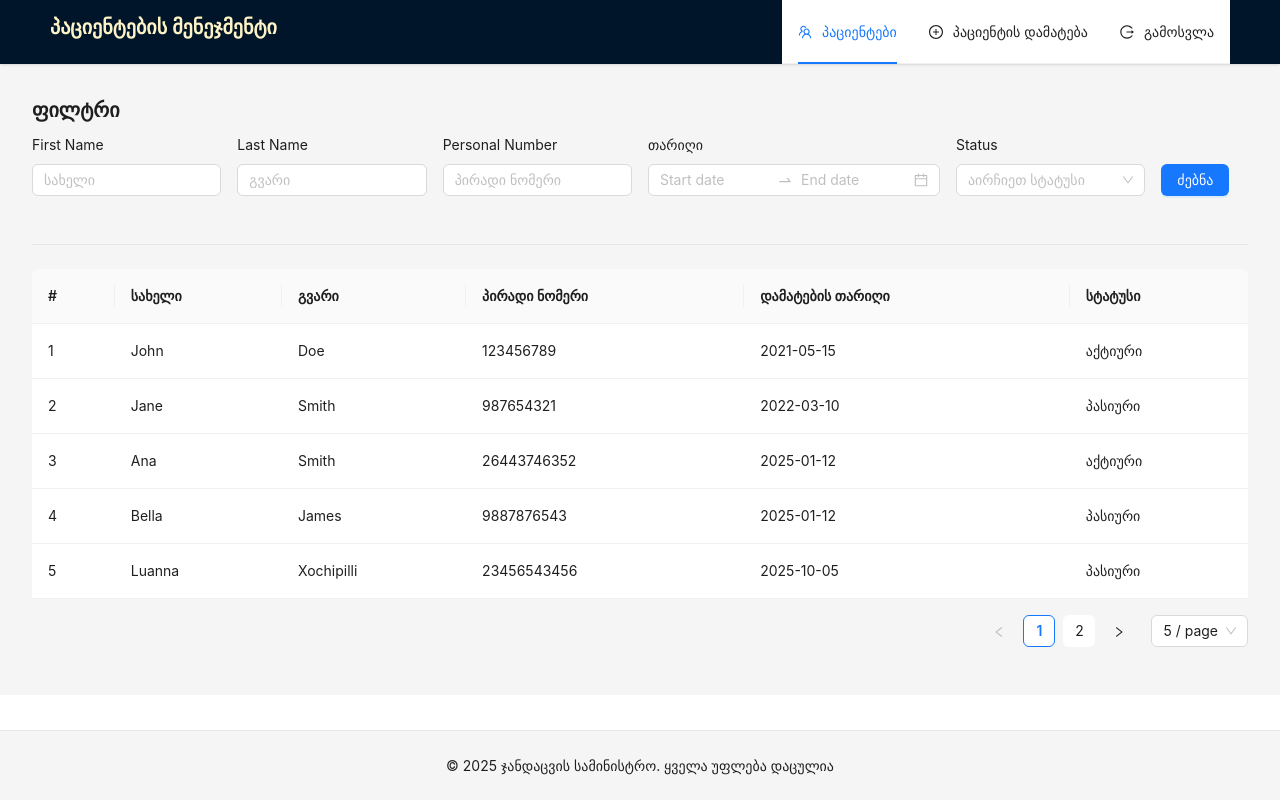
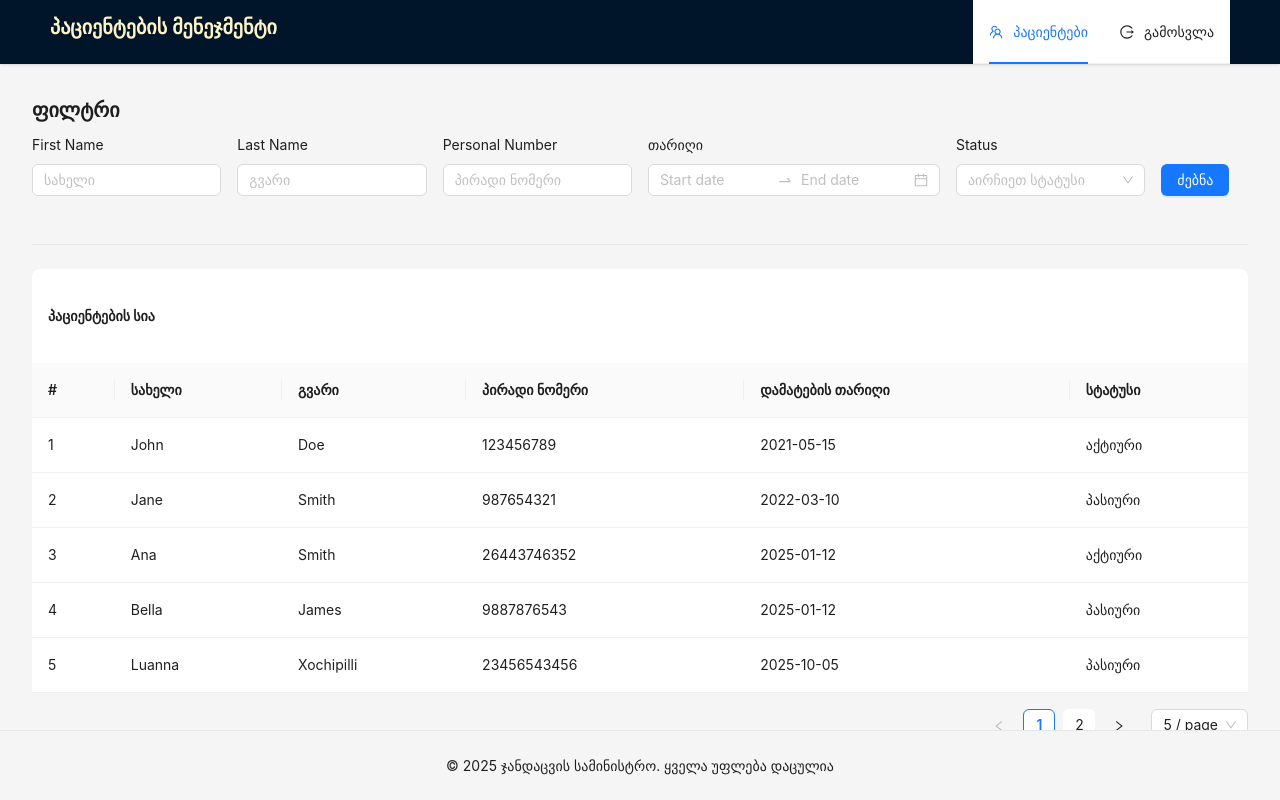
Before and after one commit to Airshock72/patiemt-management, a React (Vite) app: page / in a window 1280 px wide. Both pictures are taken after typing "Sample", "Sample123" into the empty fields and a click on the button "შესვლა". Built offline with nearby package versions, Linux system fonts and the light colour scheme.

Commit message:
added edit button and separated component

```diff
--- a/src/modules/header/views/IndexPage.tsx
+++ b/src/modules/header/views/IndexPage.tsx
@@ -1,7 +1,6 @@
 import { Layout, Menu, Typography, Dropdown, Space, MenuProps } from 'antd'
 import {
   TeamOutlined,
-  PlusCircleOutlined,
   LogoutOutlined,
   MenuOutlined
 } from '@ant-design/icons'
@@ -15,7 +14,6 @@ const AppHeader = () => {
   const navigate = useNavigate()
   const { signOut } = useAuth()
   const location = useLocation()
-  const role = 'doctor'
 
   const menuItems = [
     {
@@ -23,15 +21,6 @@ const AppHeader = () => {
       label: 'პაციენტები',
       icon: <TeamOutlined />
     },
-    ...(role === 'doctor'
-      ? [
-        {
-          key: 'add-patient',
-          label: 'პაციენტის დამატება',
-          icon: <PlusCircleOutlined />
-        }
-      ]
-      : []),
     {
       key: 'logout',
       label: 'გამოსვლა',
--- a/src/modules/patients/views/IndexPage.tsx
+++ b/src/modules/patients/views/IndexPage.tsx
@@ -1,5 +1,5 @@
-import { Button, Form, Table, Tooltip } from 'antd'
-import { DeleteOutlined } from '@ant-design/icons'
+import { Button, Form, Table } from 'antd'
+import { DeleteOutlined, EditOutlined, PlusOutlined } from '@ant-design/icons'
 import { FilterFormValues } from 'src/modules/patients/types'
 import usePatients from 'src/modules/patients/hooks/usePatients.ts'
 import { columns, tablePagination } from 'src/modules/patients/helpers'
@@ -7,6 +7,7 @@ import Filters from 'src/modules/patients/views/Filters.tsx'
 import { useAuth } from 'src/providers/AuthProvider.tsx'
 import { UserRole } from 'api/auth/types.ts'
 import { Patient } from 'api/patients/types.ts'
+import TableButton from 'src/modules/patients/views/TableButton.tsx'
 
 const PatientPage = () => {
   const auth = useAuth()
@@ -20,30 +21,58 @@ const PatientPage = () => {
         columns={[
           ...columns,
           ...(auth.state.data.user?.roles?.includes(UserRole.ADMIN) ||
-          auth.state.data.user?.roles?.includes(UserRole.ADMIN)
-            ? [{
-              title: 'წაშლა',
-              key: 'action',
-              render: (_: unknown, record: Patient) => (
-                <Tooltip title='წაშლა' placement='top'>
-                  <Button
-                    type='link'
+             auth.state.data.user?.roles?.includes(UserRole.DOCTOR)
+            ? [
+              {
+                title: 'რედაქტირება',
+                key: 'edit',
+                render: (_: unknown, record: Patient) => (
+                  <TableButton
+                    title='რედაქტირება'
+                    handleClick={() => console.log(record)}
+                    icon={<EditOutlined />}
+                  />
+                )
+              },
+              {
+                title: 'წაშლა',
+                key: 'action',
+                render: (_: unknown, record: Patient) => (
+                  <TableButton
+                    title='წაშლა'
                     danger
-                    onClick={() =>
-                      handleDelete(record)
-                    }
                     icon={<DeleteOutlined />}
+                    handleClick={() => handleDelete(record)}
                     className='delete-button'
                   />
-                </Tooltip>
-              )
-            }]
+                )
+              }
+            ]
             : [])
         ]}
         dataSource={state.data}
         rowKey='key'
         pagination={tablePagination}
         loading={state.isFetching}
+        title={() => (
+          <div className='flex justify-between items-center'>
+            <span className='font-bold py-5 align-middle'>
+             პაციენტების სია
+            </span>
+            {auth.state.data.user?.roles?.includes(UserRole.DOCTOR) &&
+                <Button
+                  type='primary'
+                  className='align-middle'
+                  icon={<PlusOutlined />}
+                  onClick={() => {
+                    // Add your logic to handle adding a new patient here
+                    console.log('Add new patient')
+                  }}
+                >
+                  პაციენტის დამატება
+                </Button>}
+          </div>
+        )}
       />
     </div>
   )
--- /dev/null
+++ b/src/modules/patients/views/TableButton.tsx
@@ -0,0 +1,28 @@
+import { Button, Tooltip } from 'antd'
+import { ReactNode } from 'react'
+
+interface TableButtonProps {
+    handleClick: () => void
+    danger?: boolean
+    title: string
+    className?: string
+    icon: ReactNode
+}
+
+const TableButton = (
+  { handleClick, danger, title, className, icon }: TableButtonProps
+) => {
+  return (
+    <Tooltip title={title} placement='top'>
+      <Button
+        type='link'
+        danger={danger}
+        onClick={handleClick}
+        icon={icon}
+        className={className}
+      />
+    </Tooltip>
+  )
+}
+
+export default TableButton
```
